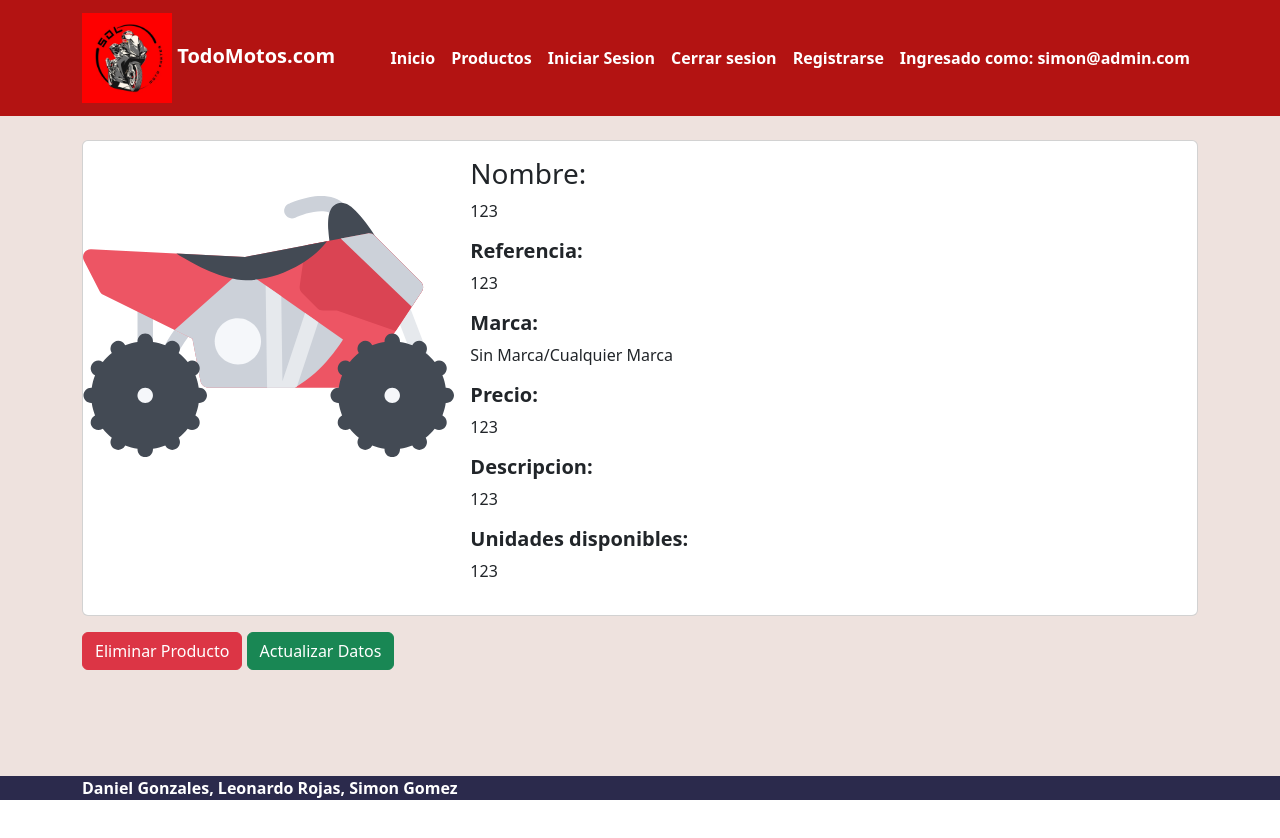
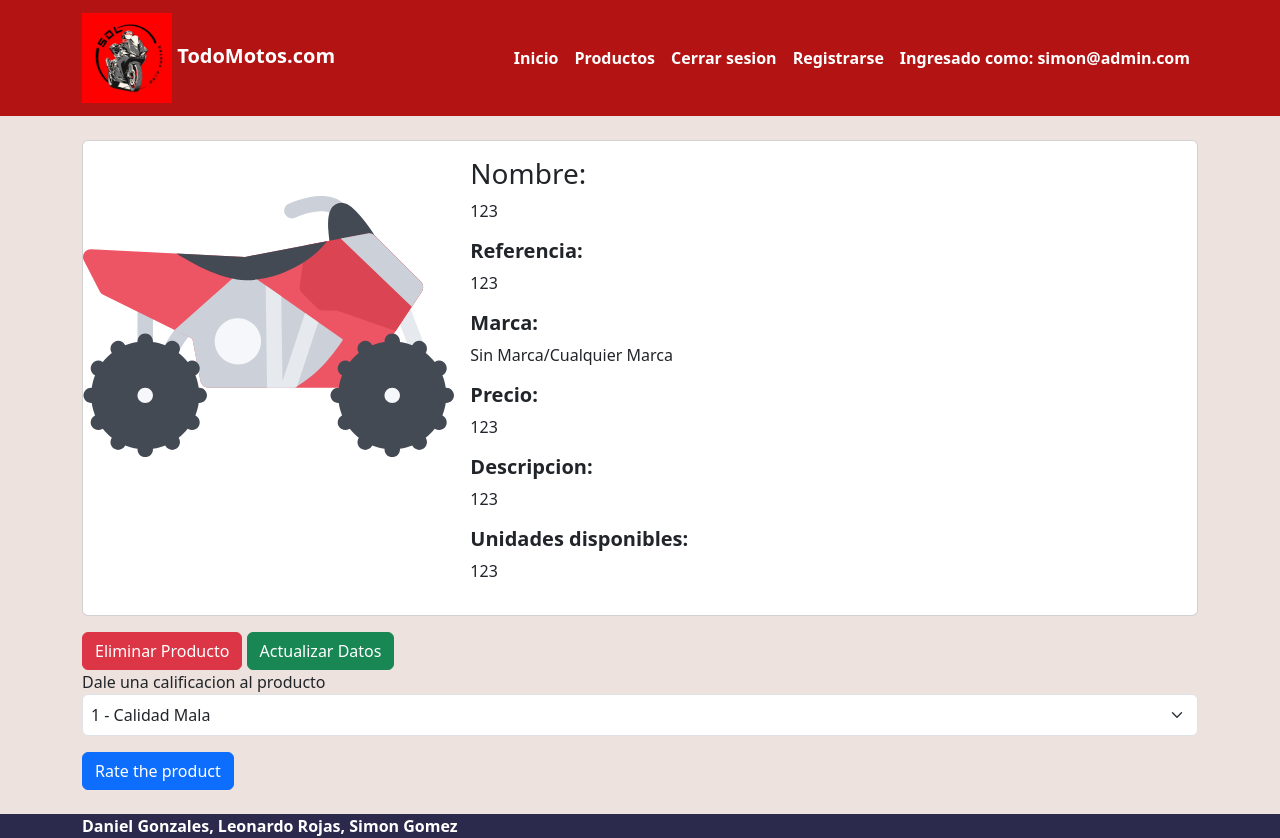
Before and after one commit to sgomeza13/TiendaDeMotos, a Django app: page /product/1 in a window 1280 px wide. Before the commit the page ends 800 px from the top, so only its background shows below. Run offline with Django 4.2, Linux system fonts and the light colour scheme; a user stored in the database is signed in; data comes from the database, SQL or seed files in the repository; both versions use the stored data as it was after the commit.

Commit message:
added rating system

```diff
--- a/ecommerce/forms.py
+++ b/ecommerce/forms.py
@@ -1,5 +1,5 @@
 from django import forms
-from .models import Product
+from .models import Product, Rating
 
 class ProductForm(forms.ModelForm):
 
@@ -7,7 +7,7 @@ class ProductForm(forms.ModelForm):
         model = Product
         fields = ['name','price', 'description','brand','stock', 'reference']
     BRAND_CHOICES = [
-        ("","Sin Marca/Cualquier Marca"),
+        ("Sin Marca/Cualquier Marca","Sin Marca/Cualquier Marca"),
         ("Kawasaki", "Kawasaki"),
         ("Honda", "Honda"),
         ("Yamaha", "Yamaha"),
@@ -27,3 +27,16 @@ class ProductForm(forms.ModelForm):
         if (stock <= 0):
             raise forms.ValidationError("Debe haber por lo menos 1 unidad")
         return stock
+
+class RatingForm(forms.ModelForm):
+    class Meta:
+        model = Rating
+        fields = ['rating']
+    RATING_CHOICES = [
+        (1,"1 - Calidad Mala"),
+        (2,"2 - Calidad Regular"),
+        (3,"3 - Calidad Aceptable"),
+        (4,"4 - Calidad Buena"),
+        (5,"5 - Calidad Excelente"),
+    ]
+    rating = forms.ChoiceField(label="Rating",choices=RATING_CHOICES)
--- a/ecommerce/models.py
+++ b/ecommerce/models.py
@@ -1,10 +1,16 @@
 from django.db import models
-
+from account.models import CustomerUser
 # Create your models here.
 class Product(models.Model):
     name = models.CharField(max_length=255)
-    brand = models.CharField(max_length=50)
+    brand = models.CharField(max_length=50, null=True)
     description = models.CharField(max_length=300)
     reference = models.CharField(max_length=50)
     price = models.IntegerField()
     stock = models.IntegerField()
+
+
+class Rating(models.Model):
+    user = models.ForeignKey(CustomerUser, on_delete=models.CASCADE)
+    product = models.ForeignKey(Product, on_delete=models.CASCADE)
+    rating = models.SmallIntegerField(default=0)
--- a/ecommerce/templates/base.html
+++ b/ecommerce/templates/base.html
@@ -29,7 +29,9 @@
                 <li class="nav-item">
                 <a class="nav-link active" href="{% url 'products' %}">Productos</a>
                 </li>
+                {% if user.is_authenticated == False%}
                 <a class="nav-link active" href="{% url 'login' %}">Iniciar Sesion</a>
+                {%endif%}
                 <a class="nav-link active" href="{% url 'logout' %}">Cerrar sesion</a>
                 <a class="nav-link active" href="{% url 'register' %}">Registrarse</a>
                 {% if user.is_authenticated == True%}
--- a/ecommerce/templates/pages/product.html
+++ b/ecommerce/templates/pages/product.html
@@ -1,6 +1,15 @@
 {% extends 'base.html' %}
 {% load static %}
 {% block content %}
+
+{% if errors %}
+<ul id="errors" class="alert alert-danger list-unstyled">
+
+    <li>{{ errors }}</li>
+
+</ul>
+{% endif %}
+
 <div class="card mb-3">
     <div class="row g-0">
         <div class="col-md-4">
@@ -44,4 +53,18 @@
     <a class="btn btn-success" href="update/{{product.id}}">Actualizar Datos</a>
     {%endif%}
 </form>
+
+<form method="POST">
+{% csrf_token %}
+{% if user.is_authenticated == True%}
+<div class="d-flex flex-column bd-highlight mb-3"> Dale una calificacion al producto
+<select name="{{ form.rating.name }}"  class="form-select p-2 bd-highlight">
+    {% for value, label in form.rating.field.choices %}
+        <option value="{{ value }}">{{ label }}</option>
+    {% endfor %}
+</select>
+</div>
+<input type="submit" class="btn btn-primary" value="Rate the product" name="rate" />
+</form>
+{%endif%}
 {% endblock %}
--- a/ecommerce/views.py
+++ b/ecommerce/views.py
@@ -1,14 +1,10 @@
 from django.conf import settings
-from django.db.models.query import QuerySet
-from django.forms import TextInput
 from django.shortcuts import get_object_or_404, render, redirect
-from django.urls import reverse
-from django.views.generic import TemplateView, ListView, View, CreateView, UpdateView
-from .forms import ProductForm
-from .models import Product
-from django.contrib.auth import login, logout, authenticate
+from django.views.generic import TemplateView, ListView, View, UpdateView
+from .forms import ProductForm, RatingForm
+from .models import Product, Rating
 from django.contrib.auth.mixins import PermissionRequiredMixin
-from django.db.models import Q
+from django.db.models import Q, Avg
 
 # Create your views here.
 class HomeView(TemplateView):
@@ -88,8 +84,11 @@ class ProductListView(ListView):
 
 class ProductView(View):
     template_name = 'pages/product.html'
+    form = RatingForm
+    viewData = {}
+    viewData['form'] = form
     def get(self, request, id):
-        viewData = {}
+
         try:
             product_id = int(id)
             if product_id < 1:
@@ -98,11 +97,30 @@ class ProductView(View):
         except:
             return redirect('error')
 
-        viewData["product"] = product
+        self.viewData["product"] = product
 
-        return render(request, self.template_name, viewData)
+        return render(request, self.template_name, self.viewData)
     def post(self, request, id):
+        product = get_object_or_404(Product, pk=id)
         if(request.POST.get('delete')):
-            product = get_object_or_404(Product, pk=id)
             product.delete()
-        return redirect('products')
+        elif(request.POST.get('rate')):
+            form = RatingForm(request.POST)
+            if form.is_valid():
+                #Chequea si el usuario ya a calificado el producto anteriormente, si lo ha hecho, lo actualiza
+                #Falta chequear si el usuario ha comprado el articulo
+                existing_rating = Rating.objects.filter(user=request.user, product=product).first()
+                if existing_rating:
+                    existing_rating.rating = form.cleaned_data['rating']
+                    existing_rating.save()
+                    self.viewData["errors"] = "Updated review"
+                    return render(request, self.template_name, self.viewData)
+                else:
+                    rate = form.save(commit=False)
+                    rate.user = request.user
+                    rate.product = product
+                    rate.save()
+
+                    return redirect('products')
+
+        #return redirect('products')
```
Also changed, not shown: db.sqlite3, ecommerce/migrations/0001_initial.py, ecommerce/migrations/0002_alter_rating_user.py (added).
